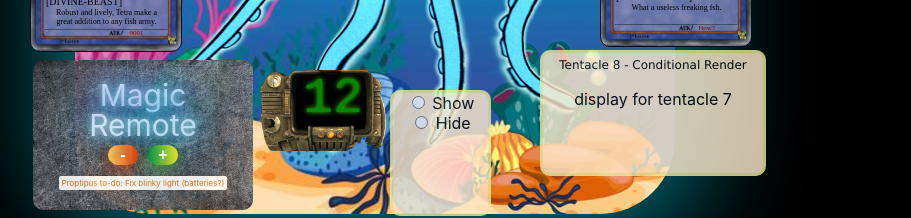
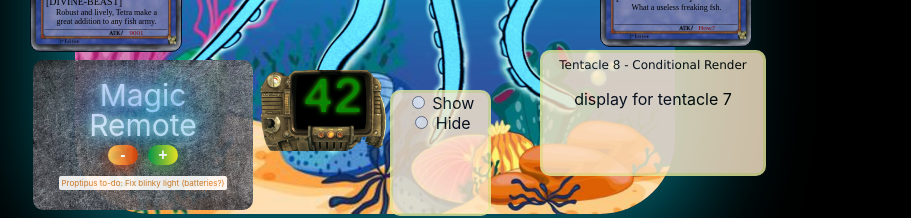
Before and after one commit to Dane-Dawson/proptipus, a React (Create React App) app: page / in a window 1280 px wide. Shown: the part 475-693 px from the top of the page, without its empty margins (0-911 px from the left). Built offline with nearby package versions, Linux system fonts and the light colour scheme.

Commit message:
Wrote out functions for tentacle five and six(th)

```diff
--- a/src/Proptipus/Proptipus.js
+++ b/src/Proptipus/Proptipus.js
@@ -39,6 +39,16 @@ class Proptipus extends React.Component {
 
   };
 
+  addOne = () => {
+    let newMagicNum = this.state.magicNumber + 1
+    this.setState({magicNumber: newMagicNum})
+  }
+
+  subtractOne = () => {
+    let newMagicNum = this.state.magicNumber - 1
+    this.setState({magicNumber: newMagicNum})
+  }
+
   render() {
     return (
       <div className="proptipus">
@@ -48,8 +58,8 @@ class Proptipus extends React.Component {
         <TentacleTwo card={this.state.favoriteFishGiOhCard} />
         <TentacleThree card={this.state.hatedFishGiOhCard} />
         <TentacleFour friendsList={this.state.friendsList}/>
-        <TentacleFive />
-        <TentacleSix />
+        <TentacleFive addOne={this.addOne} subtractOne={this.subtractOne}/>
+        <TentacleSix magicNumber={this.state.magicNumber}/>
         <TentacleSeven />
         <TentacleEight />
       </div>
--- a/src/Proptipus/Tentacles/TentacleFive.js
+++ b/src/Proptipus/Tentacles/TentacleFive.js
@@ -10,9 +10,9 @@ class TentacleFive extends React.Component {
       <span className="magic-remote-text">Remote</span>
       <br/>
       <button className="magic-remote-button color-1"
-      onClick={null /* replace this null with a function */}>-</button>
+      onClick={() => this.props.subtractOne()}>-</button>
       <button className="magic-remote-button color-2"
-      onClick={null /* replace this null with a function */}>+</button>
+      onClick={() => this.props.addOne()}>+</button>
       <br/>
       <span  className="magic-remote-disclaimer">
       Proptipus to-do: Fix blinky light (batteries?)
--- a/src/Proptipus/Tentacles/TentacleSixth.js
+++ b/src/Proptipus/Tentacles/TentacleSixth.js
@@ -6,8 +6,7 @@ class TentacleSix extends React.Component {
     return (
         <div className="tentacle-six">
         <span className="number-readout">
-          {/* {readout goes here} */}
-          12
+          {this.props.magicNumber}
         </span>
       </div>
     );
```
